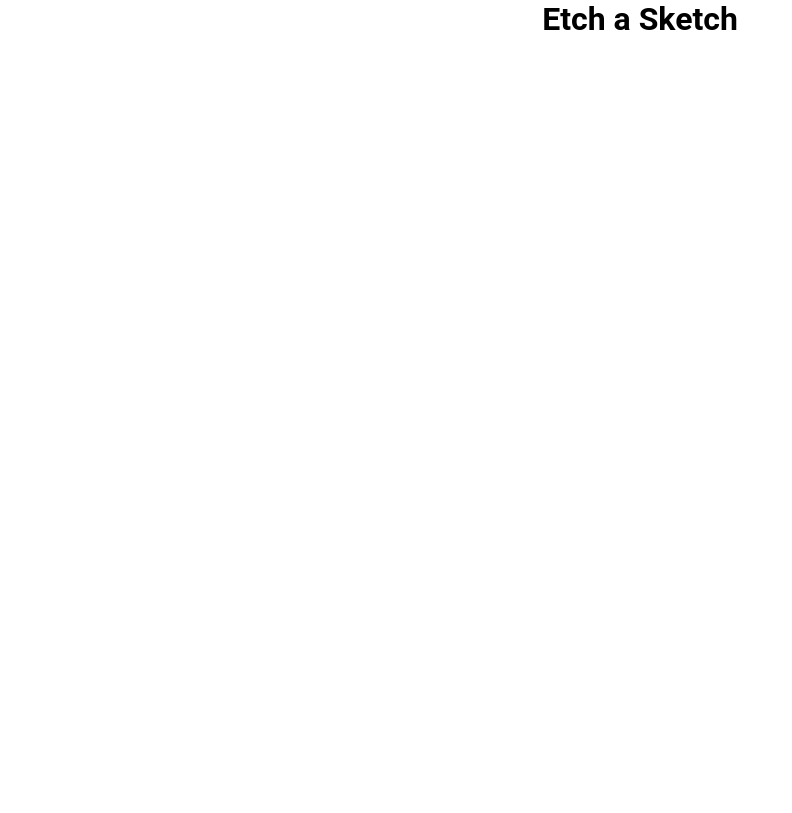
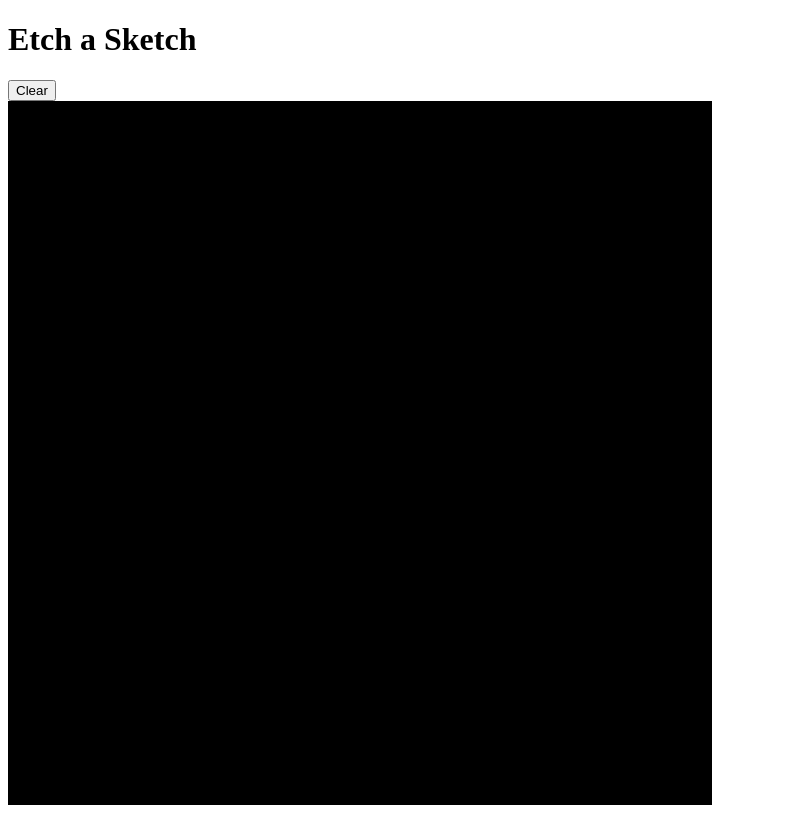
Before and after one commit to simar-s2/Etch-a-Sketch, a plain HTML site: page index.html in a window 1280 px wide. Shown: the whole page, without its empty margins (0-792 px from the left). Drawn offline with Linux system fonts and the light colour scheme.

Commit message:
Add JS to create grid

```diff
--- a/app.js
+++ b/app.js
@@ -0,0 +1,11 @@
+let grid = document.querySelector('.grid');
+let clearbtn = document.querySelector('.clearbtn');
+
+grid.style.gridTemplateColumns = `repeat(16, 1fr)`;
+grid.style.gridTemplateRows = `repeat(16, 1fr)`;
+
+for (let i = 0; i < 256; i++) {
+    let pixel = document.createElement('div');
+    pixel.style.backgroundColor = '#000000';
+    grid.appendChild(pixel);
+}
--- a/index.html
+++ b/index.html
@@ -11,15 +11,11 @@
         <div class="header">
             <h1>Etch a Sketch</h1>
         </div>
-        <div class="sketch_container">
-            <div class="pixel">
-
-            </div>
+        <div class="buttons">
+            <button class="clearbtn">Clear</button>
         </div>
-        <div class="footer">
-
-        </div>
+        <div class="grid"></div>
     </div>
 </body>
-<script href="app.js"></script>
+<script src="app.js"></script>
 </html>
--- a/styles.css
+++ b/styles.css
@@ -1,11 +1,10 @@
-* {
-    margin: 0;
-    padding: 0;
-    font-family: Roboto, Arial, sans-serif;
+
+.grid {
+    display: grid;
+    justify-content: center;
+    align-items: center;
+    width: 700px;
+    height: 700px;
+    border: 2px solid black;
+    background-color: black;
 }
-
-.header {
-    display: flex;
-    align-items: center;
-    justify-content: center;
-}
```
